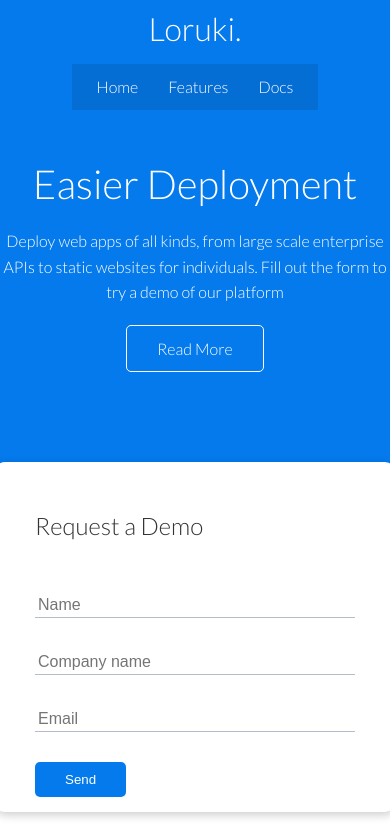
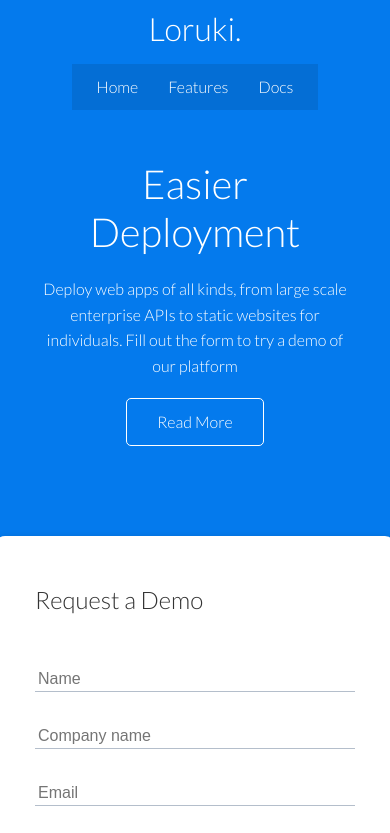
Before and after one commit to pgedeon84/loruki-platform, a plain HTML site: page index.html in a window 390 px wide. Shown: the top 833 px of the page. Drawn offline with Linux system fonts and the light colour scheme.

Commit message:
reduced showcase text width for mobile view

```diff
--- a/css/styles.css
+++ b/css/styles.css
@@ -411,6 +411,10 @@ code {
         width: 320px;
         margin: auto;
     }
+    .showcase-text {
+        width: 320px;
+        justify-self: center;
+    }
     .showcase-form {
         animation: slideInFromBottom 1s ease-in;
     }
```
